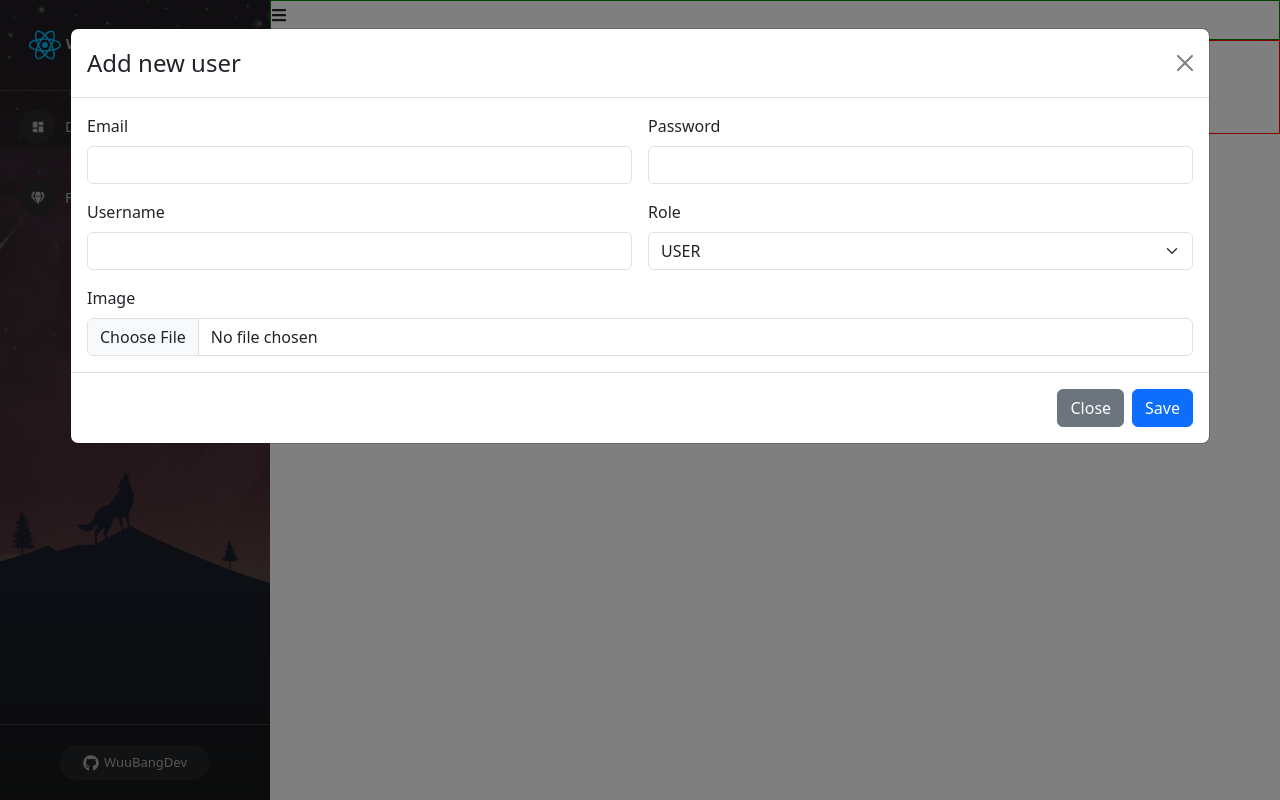
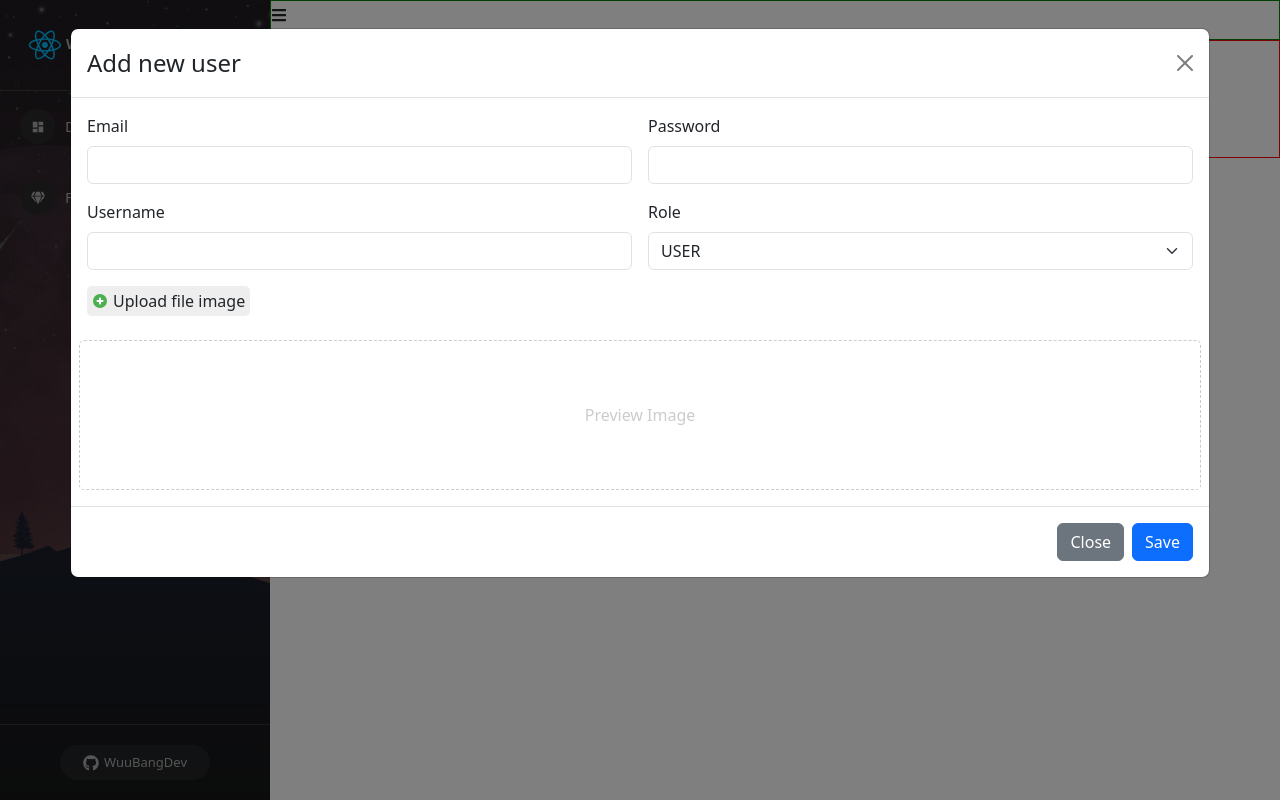
Before and after one commit to wuubangdev/demo-reacts-app, a React (Create React App) app: page /admins/manage-users in a window 1280 px wide. Both pictures are taken after a click on the button "Launch demo modal". Built offline with nearby package versions, Linux system fonts and the light colour scheme.

Commit message:
preview img & modal manager user

```diff
--- a/src/components/Admin/Admin.js
+++ b/src/components/Admin/Admin.js
@@ -3,7 +3,7 @@
 import { FaBars } from 'react-icons/fa';
 import { useState } from "react";
 import { Outlet } from "react-router-dom";
-
+import { FcPlus } from 'react-icons/fc';
 const Admin = (props) => {
     const [collapsed, setCollapsed] = useState(false);
 
--- a/src/components/Admin/content/ManageUser.js
+++ b/src/components/Admin/content/ManageUser.js
@@ -1,5 +1,5 @@
 import ModalCreateUser from "./ModalCreateUser";
-
+import "./ManageUser.scss";
 
 const ManageUser = (props) => {
     return (
@@ -15,8 +15,8 @@
                 </div>
                 <div>
                     Table users
-                    <ModalCreateUser />
                 </div>
+                <ModalCreateUser />
             </div>
         </div>
     )
--- /dev/null
+++ b/src/components/Admin/content/ManageUser.scss
@@ -0,0 +1,36 @@
+.manage-user-container {
+    .user-content {}
+}
+
+.modal-add-user {
+    .img-preview {
+        border: 1px dashed #ccc;
+        border-radius: 5px;
+        height: 150px;
+        display: flex;
+        justify-content: center;
+        align-items: center;
+        color: #ccc;
+
+        img {
+            max-width: 100%;
+            max-height: 100%;
+        }
+    }
+
+    .label-upload {
+        display: flex;
+        gap: 5px;
+        align-items: center;
+        border: none;
+        width: fit-content;
+        padding: 3px 5px;
+        border-radius: 5px;
+        cursor: pointer;
+        background-color: #eee;
+
+        &:hover {
+            background-color: #dcdcdc;
+        }
+    }
+}
--- a/src/components/Admin/content/ModalCreateUser.js
+++ b/src/components/Admin/content/ModalCreateUser.js
@@ -1,12 +1,25 @@
 import { useState } from 'react';
 import Button from 'react-bootstrap/Button';
 import Modal from 'react-bootstrap/Modal';
+import { FcPlus } from 'react-icons/fc';
 
 const ModalCreateUser = (props) => {
     const [show, setShow] = useState(false);
     const handleClose = () => setShow(false);
     const handleShow = () => setShow(true);
 
+    const [email, setEmail] = useState("");
+    const [password, setPassword] = useState("");
+    const [userName, setUserName] = useState("");
+    const [role, setRole] = useState("USER");
+    const [image, setImage] = useState("");
+    const [previewImage, setPreviewImage] = useState(false);
+    const handleUploadImage = (e) => {
+        if (e.target && e.target.files && e.target.files[0]) {
+            setPreviewImage(URL.createObjectURL(e.target.files[0]));
+            setImage(e.target.files[0]);
+        }
+    }
 
     return (
         <>
@@ -19,7 +32,7 @@
                 onHide={handleClose}
                 size="xl"
                 backdrop="static"
-
+                className='modal-add-user'
             >
                 <Modal.Header closeButton>
                     <Modal.Title>Add new user</Modal.Title>
@@ -28,26 +41,56 @@
                     <form className="row g-3">
                         <div className="col-md-6">
                             <label className="form-label">Email</label>
-                            <input type="email" className="form-control" />
+                            <input
+                                type="email"
+                                className="form-control"
+                                value={email}
+                                onChange={(e) => { setEmail(e.target.value) }}
+                            />
                         </div>
                         <div className="col-md-6">
                             <label className="form-label">Password</label>
-                            <input type="password" className="form-control" />
+                            <input
+                                type="password"
+                                className="form-control"
+                                value={password}
+                                onChange={(e) => { setPassword(e.target.value) }}
+                            />
                         </div>
                         <div className="col-md-6">
                             <label className="form-label">Username</label>
-                            <input type="text" className="form-control" />
+                            <input
+                                type="text"
+                                className="form-control"
+                                value={userName}
+                                onChange={(e) => { setUserName(e.target.value) }}
+                            />
                         </div>
                         <div className="col-md-6">
                             <label className="form-label">Role</label>
-                            <select className="form-select">
-                                <option selected value={'USER'}>USER</option>
+                            <select
+                                className="form-select"
+                                value={role}
+                                onChange={(e) => { setRole(e.target.value) }}
+                            >
+                                <option value={'USER'}>USER</option>
                                 <option value={'ADMIN'}>ADMIN</option>
                             </select>
                         </div>
                         <div className="col-md-12">
-                            <label className="form-label">Image</label>
-                            <input type="file" className="form-control" />
+                            <label className="form-label label-upload" htmlFor='inputImage'><FcPlus />Upload file image</label>
+                            <input
+                                type="file"
+                                id='inputImage'
+                                onChange={e => handleUploadImage(e)}
+                                hidden />
+                        </div>
+                        <div className="col-md-12 img-preview">
+                            {previewImage ?
+                                <img src={previewImage} />
+                                : <span>Preview Image</span>
+                            }
+
                         </div>
                     </form>
                 </Modal.Body>
```
